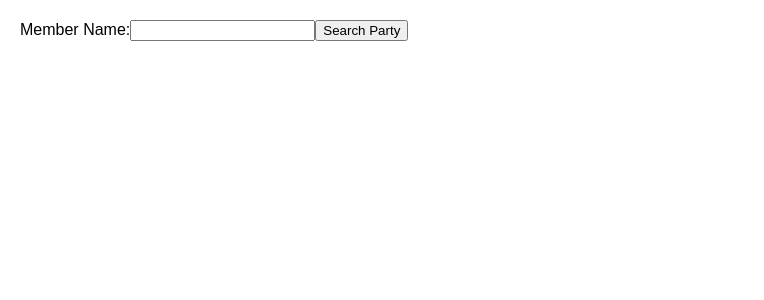
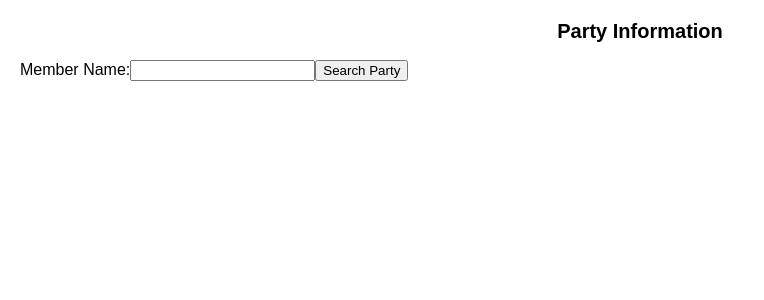
Before and after one commit to Kazi27/API-app, a React (Create React App) app in the folder src/: page /parliament in a window 1280 px wide. Shown: the top 300 px of the page, without its empty margins (0-764 px from the left). Built offline with nearby package versions, Linux system fonts and the light colour scheme.

Commit message:
updated layout of the page so that the Party Information h2 shows up on top

```diff
--- a/src/Parliament.js
+++ b/src/Parliament.js
@@ -52,6 +52,7 @@ const YourComponent = () => {
 
   return (
     <div>
+      <h2>Party Information</h2>
       <form onSubmit={handleSubmit}>
         <label>
           Member Name:
@@ -69,7 +70,6 @@ const YourComponent = () => {
 
       {partyInfo && (
         <div>
-          <h2>Party Information</h2>
           <p>Party: {partyInfo}</p>
         </div>
       )}
```
